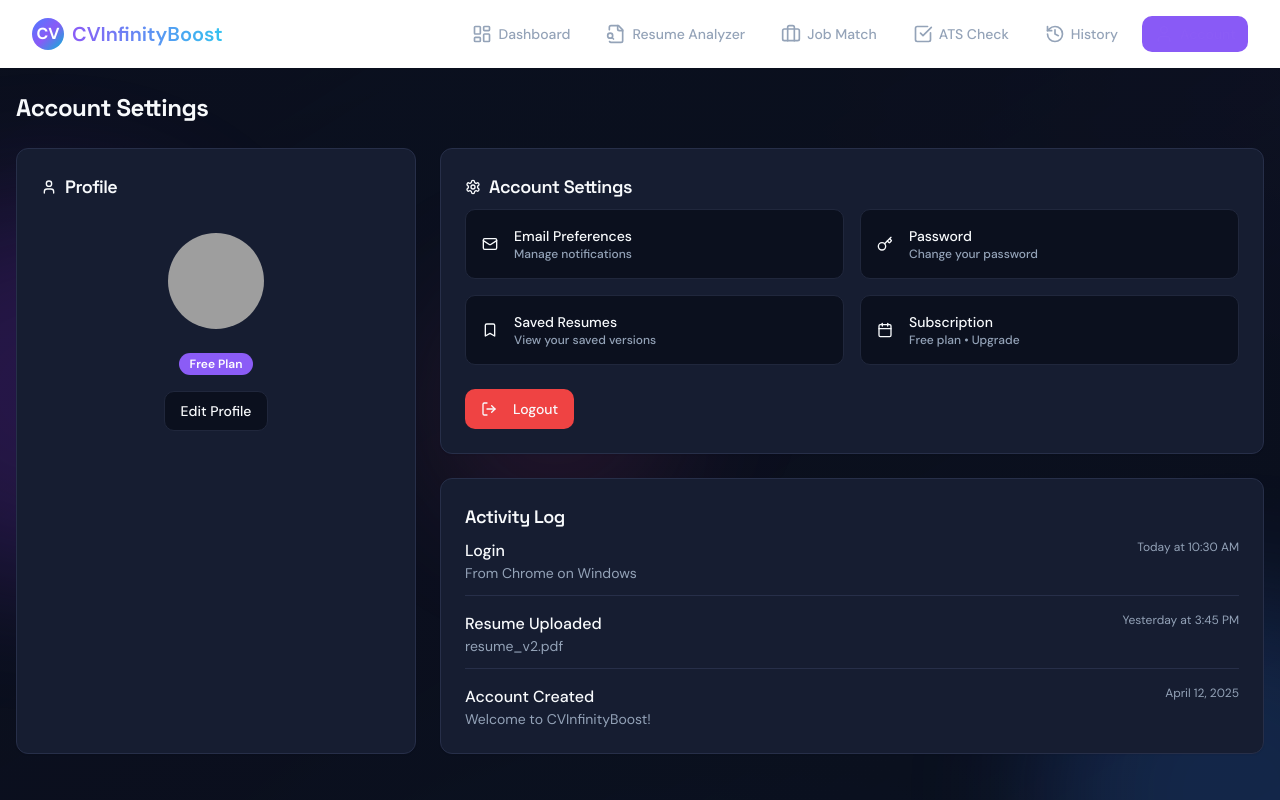
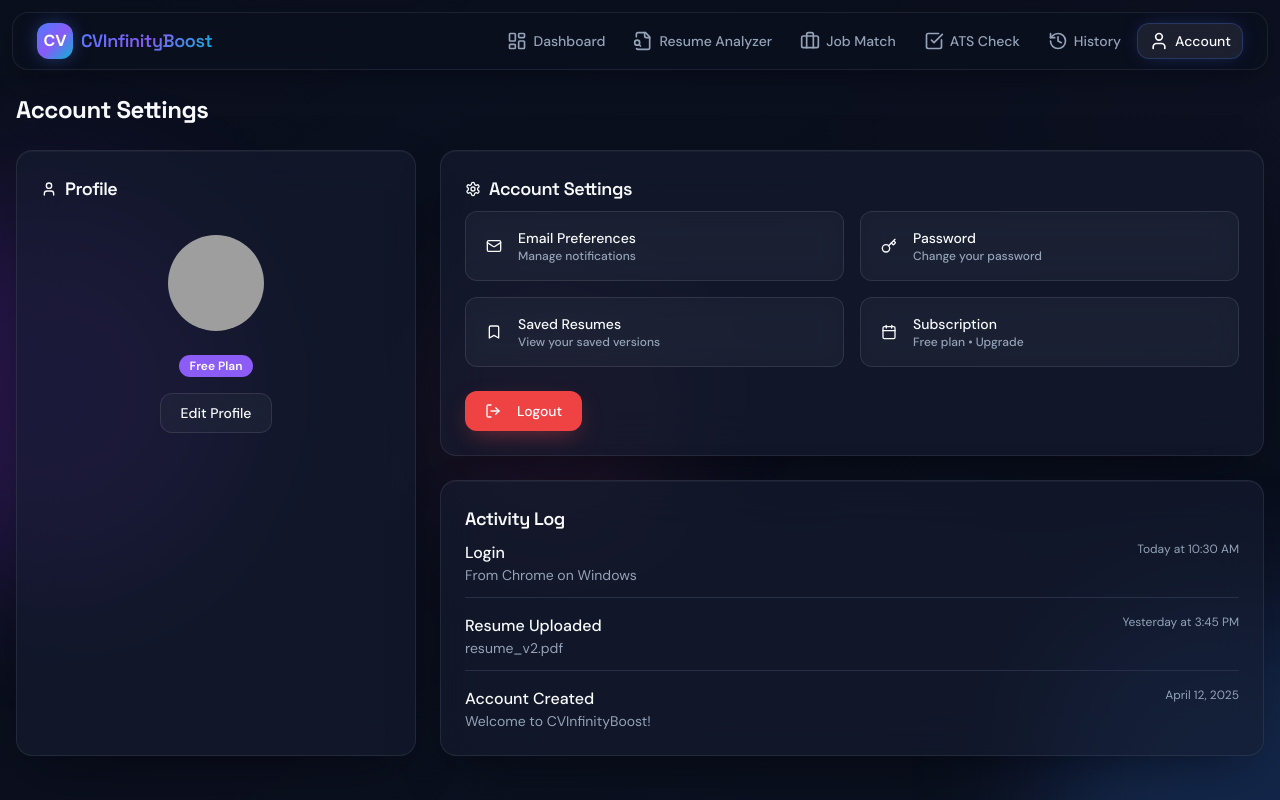
Before and after one commit to Sridhar1431S/cv-infinity-boost-AI, a React (Vite) app: page /account in a window 1280 px wide. Built offline with nearby package versions, Linux system fonts and the light colour scheme; grey boxes are pictures that could not be loaded.

Commit message:
Changes
Co-authored-by: Sridhar1431S <138767908+Sridhar1431S@users.noreply.github.com>

```diff
--- a/src/components/layout/AppNav.tsx
+++ b/src/components/layout/AppNav.tsx
@@ -34,14 +34,17 @@ export default function AppNav() {
   ];
 
   return (
-    <header className="bg-white shadow-sm sticky top-0 z-40">
-      <nav className="mx-auto flex max-w-7xl items-center justify-between p-4 lg:px-8" aria-label="Global">
+    <header className="sticky top-0 z-40 px-3 pt-3">
+      <nav
+        className="mx-auto flex max-w-7xl items-center justify-between rounded-2xl border border-white/[0.08] bg-background/60 backdrop-blur-xl px-4 py-2.5 lg:px-6 shadow-[0_8px_30px_-10px_hsl(225_60%_2%/0.6)]"
+        aria-label="Global"
+      >
         <div className="flex items-center gap-x-3">
           <Link to="/dashboard" className="flex items-center gap-x-2">
-            <div className="h-8 w-8 rounded-full gradient-bg flex items-center justify-center">
+            <div className="h-9 w-9 rounded-xl gradient-bg flex items-center justify-center shadow-[0_0_20px_-4px_hsl(var(--primary)/0.6)]">
               <span className="text-white font-bold">CV</span>
             </div>
-            <p className="text-xl font-semibold bg-gradient-to-r from-brand-purple to-brand-blue bg-clip-text text-transparent">
+            <p className="text-lg font-semibold font-display gradient-text">
               CVInfinityBoost
             </p>
           </Link>
@@ -51,7 +54,7 @@ export default function AppNav() {
         <div className="flex lg:hidden">
           <button
             type="button"
-            className="-m-2.5 inline-flex items-center justify-center rounded-md p-2.5 text-gray-700"
+            className="-m-2.5 inline-flex items-center justify-center rounded-lg p-2.5 text-foreground/80 hover:text-foreground hover:bg-white/[0.06] transition-colors"
             onClick={() => setMobileMenuOpen(!mobileMenuOpen)}
           >
             <span className="sr-only">Open main menu</span>
@@ -64,16 +67,16 @@ export default function AppNav() {
         </div>
 
         {/* Desktop navigation */}
-        <div className="hidden lg:flex lg:gap-x-3">
+        <div className="hidden lg:flex lg:gap-x-1">
           {navItems.map((item) => (
             <Link
               key={item.name}
               to={item.to}
               className={cn(
-                "flex items-center gap-1.5 px-3 py-2 text-sm font-medium rounded-md",
+                "relative flex items-center gap-1.5 px-3 py-2 text-sm font-medium rounded-lg transition-all duration-200",
                 location.pathname === item.to
-                  ? "text-brand-purple bg-accent"
-                  : "text-muted-foreground hover:text-brand-purple hover:bg-accent/50"
+                  ? "text-foreground bg-white/[0.07] shadow-[inset_0_0_0_1px_hsl(var(--primary)/0.25),0_0_20px_-8px_hsl(var(--primary)/0.5)]"
+                  : "text-muted-foreground hover:text-foreground hover:bg-white/[0.04]"
               )}
             >
               {item.icon}
@@ -86,20 +89,20 @@ export default function AppNav() {
       {/* Mobile menu */}
       {mobileMenuOpen && (
         <div className="lg:hidden">
-          <div className="fixed inset-0 z-50"></div>
-          <div className="fixed inset-y-0 right-0 z-50 w-full bg-white px-6 py-4 sm:max-w-sm sm:ring-1 sm:ring-gray-900/10">
+          <div className="fixed inset-0 z-50 bg-background/60 backdrop-blur-sm" onClick={() => setMobileMenuOpen(false)}></div>
+          <div className="fixed inset-y-0 right-0 z-50 w-full bg-background/95 backdrop-blur-xl border-l border-white/[0.08] px-6 py-4 sm:max-w-sm">
             <div className="flex items-center justify-between">
               <Link to="/dashboard" className="flex items-center gap-x-2" onClick={() => setMobileMenuOpen(false)}>
-                <div className="h-8 w-8 rounded-full gradient-bg flex items-center justify-center">
+                <div className="h-9 w-9 rounded-xl gradient-bg flex items-center justify-center">
                   <span className="text-white font-bold">CV</span>
                 </div>
-                <span className="text-xl font-semibold bg-gradient-to-r from-brand-purple to-brand-blue bg-clip-text text-transparent">
+                <span className="text-lg font-semibold font-display gradient-text">
                   CVInfinityBoost
                 </span>
               </Link>
               <button
                 type="button"
-                className="-m-2.5 rounded-md p-2.5 text-gray-700"
+                className="-m-2.5 rounded-lg p-2.5 text-foreground/80 hover:text-foreground hover:bg-white/[0.06]"
                 onClick={() => setMobileMenuOpen(false)}
               >
                 <span className="sr-only">Close menu</span>
@@ -113,10 +116,10 @@ export default function AppNav() {
                     key={item.name}
                     to={item.to}
                     className={cn(
-                      "flex items-center gap-2 -mx-3 rounded-lg px-3 py-2 text-base font-semibold",
+                      "flex items-center gap-2 -mx-3 rounded-lg px-3 py-2.5 text-base font-medium transition-colors",
                       location.pathname === item.to
-                        ? "text-brand-purple bg-accent"
-                        : "text-gray-900 hover:bg-gray-50"
+                        ? "text-foreground bg-white/[0.07] shadow-[inset_0_0_0_1px_hsl(var(--primary)/0.25)]"
+                        : "text-muted-foreground hover:text-foreground hover:bg-white/[0.04]"
                     )}
                     onClick={() => setMobileMenuOpen(false)}
                   >
--- a/src/components/ui/button.tsx
+++ b/src/components/ui/button.tsx
@@ -6,26 +6,29 @@ import { cva, type VariantProps } from "class-variance-authority"
 import { cn } from "@/lib/utils"
 
 const buttonVariants = cva(
-  "inline-flex items-center justify-center gap-2 whitespace-nowrap rounded-md text-sm font-medium ring-offset-background transition-colors focus-visible:outline-none focus-visible:ring-2 focus-visible:ring-ring focus-visible:ring-offset-2 disabled:pointer-events-none disabled:opacity-50 [&_svg]:pointer-events-none [&_svg]:size-4 [&_svg]:shrink-0",
+  "inline-flex items-center justify-center gap-2 whitespace-nowrap rounded-lg text-sm font-medium ring-offset-background transition-all duration-300 ease-out focus-visible:outline-none focus-visible:ring-2 focus-visible:ring-ring focus-visible:ring-offset-2 disabled:pointer-events-none disabled:opacity-50 [&_svg]:pointer-events-none [&_svg]:size-4 [&_svg]:shrink-0 active:scale-[0.97]",
   {
     variants: {
       variant: {
-        default: "bg-primary text-primary-foreground hover:bg-primary/90 hover:shadow-[0_0_10px_rgba(139,92,246,0.5)]",
+        default:
+          "text-primary-foreground bg-[linear-gradient(135deg,hsl(var(--grad-from)),hsl(var(--grad-mid)))] shadow-[0_8px_24px_-8px_hsl(var(--primary)/0.6)] hover:shadow-[0_12px_36px_-8px_hsl(var(--accent)/0.7)] hover:brightness-110 hover:-translate-y-px",
         destructive:
-          "bg-destructive text-destructive-foreground hover:bg-destructive/90",
+          "bg-destructive text-destructive-foreground hover:bg-destructive/90 shadow-[0_8px_24px_-8px_hsl(var(--destructive)/0.5)]",
         outline:
-          "border border-input bg-background hover:bg-accent hover:text-accent-foreground hover:border-primary hover:shadow-[0_0_10px_rgba(139,92,246,0.3)]",
+          "border border-white/10 bg-white/[0.03] backdrop-blur-md text-foreground hover:bg-white/[0.06] hover:border-primary/40 hover:shadow-[0_0_24px_-6px_hsl(var(--primary)/0.45)]",
         secondary:
-          "bg-secondary text-secondary-foreground hover:bg-secondary/80",
-        ghost: "hover:bg-accent hover:text-accent-foreground",
+          "bg-secondary text-secondary-foreground hover:bg-secondary/80 border border-white/5",
+        ghost: "text-foreground/80 hover:text-foreground hover:bg-white/[0.06]",
         link: "text-primary underline-offset-4 hover:underline",
-        neon: "bg-transparent border-2 border-purple-500 text-white hover:shadow-[0_0_15px_rgba(139,92,246,0.6)] hover:bg-purple-500/10 transition-all duration-300",
-        neonBlue: "bg-transparent border-2 border-blue-500 text-white hover:shadow-[0_0_15px_rgba(59,130,246,0.6)] hover:bg-blue-500/10 transition-all duration-300",
+        neon:
+          "bg-white/[0.03] border border-primary/40 text-foreground hover:bg-primary/10 hover:border-primary hover:shadow-[0_0_24px_-4px_hsl(var(--primary)/0.6)]",
+        neonBlue:
+          "bg-white/[0.03] border border-[hsl(var(--cyan))]/40 text-foreground hover:bg-[hsl(var(--cyan))]/10 hover:shadow-[0_0_24px_-4px_hsl(var(--cyan)/0.6)]",
       },
       size: {
-        default: "h-10 px-4 py-2",
-        sm: "h-9 rounded-md px-3",
-        lg: "h-11 rounded-md px-8",
+        default: "h-10 px-5 py-2",
+        sm: "h-9 rounded-md px-3.5",
+        lg: "h-12 rounded-xl px-8 text-base",
         icon: "h-10 w-10",
       },
     },
--- a/src/components/ui/card.tsx
+++ b/src/components/ui/card.tsx
@@ -9,7 +9,7 @@ const Card = React.forwardRef<
   <div
     ref={ref}
     className={cn(
-      "rounded-lg border bg-card text-card-foreground shadow-sm",
+      "rounded-2xl border border-white/[0.08] bg-card/60 text-card-foreground backdrop-blur-xl shadow-[0_1px_0_hsl(var(--foreground)/0.04)_inset,0_20px_50px_-20px_hsl(225_60%_2%/0.6)] transition-all duration-300 hover:border-primary/30 hover:shadow-[0_0_0_1px_hsl(var(--primary)/0.2),0_0_40px_-12px_hsl(var(--primary)/0.4),0_20px_50px_-20px_hsl(225_60%_2%/0.7)]",
       className
     )}
     {...props}
--- a/src/components/ui/input.tsx
+++ b/src/components/ui/input.tsx
@@ -8,7 +8,7 @@ const Input = React.forwardRef<HTMLInputElement, React.ComponentProps<"input">>(
       <input
         type={type}
         className={cn(
-          "flex h-10 w-full rounded-md border border-input bg-background px-3 py-2 text-base ring-offset-background file:border-0 file:bg-transparent file:text-sm file:font-medium file:text-foreground placeholder:text-muted-foreground focus-visible:outline-none focus-visible:ring-2 focus-visible:ring-ring focus-visible:ring-offset-2 disabled:cursor-not-allowed disabled:opacity-50 md:text-sm",
+          "flex h-11 w-full rounded-lg border border-white/[0.08] bg-white/[0.03] px-4 py-2 text-base text-foreground ring-offset-background transition-all duration-200 file:border-0 file:bg-transparent file:text-sm file:font-medium file:text-foreground placeholder:text-muted-foreground/70 hover:border-white/15 focus-visible:outline-none focus-visible:border-primary/60 focus-visible:bg-white/[0.05] focus-visible:shadow-[0_0_0_4px_hsl(var(--primary)/0.15)] disabled:cursor-not-allowed disabled:opacity-50 md:text-sm",
           className
         )}
         ref={ref}
--- a/tailwind.config.ts
+++ b/tailwind.config.ts
@@ -65,11 +65,20 @@ export default {
 				},
 				brand: {
 					purple: '#8B5CF6',
-					purpleLight: '#9b87f5',
-					purpleDark: '#7E69AB',
-					blue: '#33C3F0',
-					blueDark: '#1EAEDB',
-				}
+					purpleLight: '#A78BFA',
+					purpleDark: '#7C3AED',
+					blue: '#4F7CFF',
+					blueDark: '#3B5BD9',
+					cyan: '#06B6D4',
+					emerald: '#10B981',
+				},
+				cyan: { DEFAULT: 'hsl(var(--cyan))' },
+				success: { DEFAULT: 'hsl(var(--success))' },
+				warning: { DEFAULT: 'hsl(var(--warning))' },
+			},
+			fontFamily: {
+				sans: ['"DM Sans"', 'system-ui', 'sans-serif'],
+				display: ['"Space Grotesk"', '"DM Sans"', 'system-ui', 'sans-serif'],
 			},
 			borderRadius: {
 				lg: 'var(--radius)',
```
Also changed, not shown: src/components/layout/Footer.tsx (+25 -20 lines).
